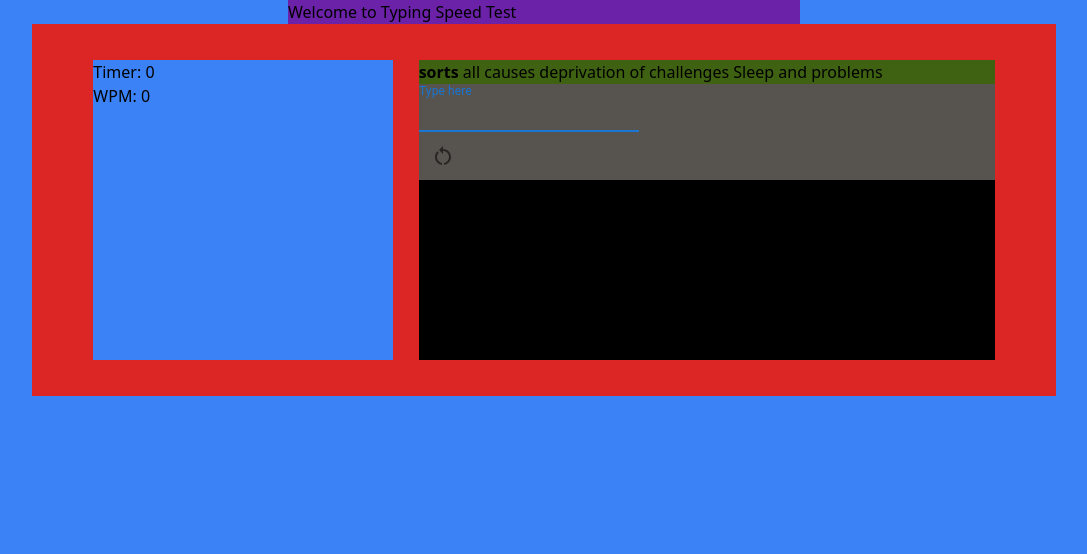
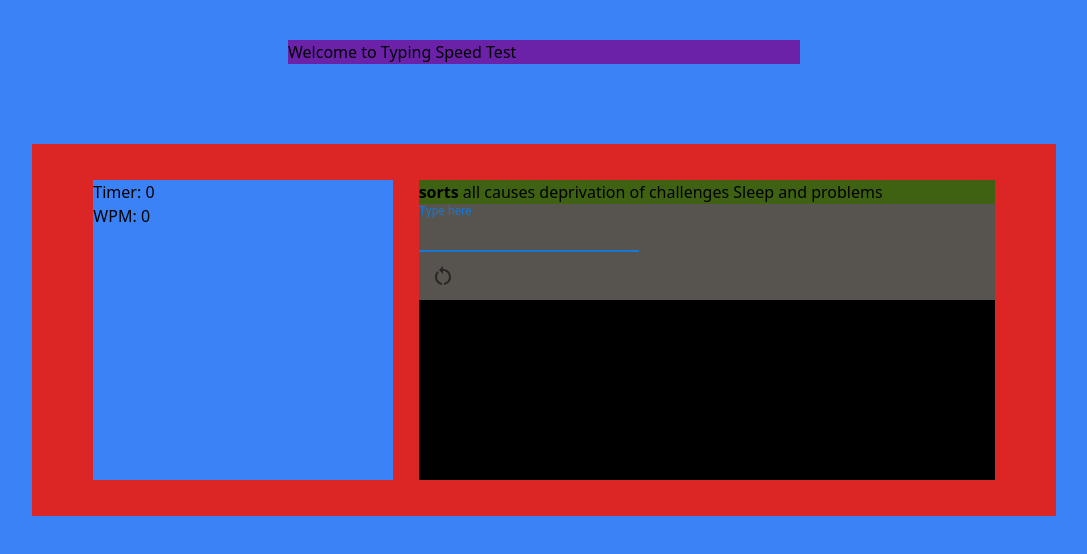
Before and after one commit to albert-dinh-01/TypingTest, a React (Create React App) app in the folder front/: page / in a window 1280 px wide. Shown: the top 554 px of the page, without its empty margins (96-1183 px from the left). Built offline with nearby package versions, Linux system fonts and the light colour scheme.

Commit message:
Moved the cards accordingly. Needs new positioning type

```diff
--- a/front/src/components/TextField/TextField.tsx
+++ b/front/src/components/TextField/TextField.tsx
@@ -126,7 +126,7 @@ const TextFieldComponent = () => {
 	return (
 		<div
 			id="textFieldContainer"
-			className="relative bg-red-600 top-0 left-[10%] h-auto w-[80vw] p-9 flex justify-evenly"
+			className="relative bg-red-600 top-[15vh] left-[10%] h-auto w-[80vw] p-9 flex justify-evenly"
 		>
 			<div className="bg-blue-500 w-[300px] h-[300px]" id="timer">
 				<Timer
--- a/front/src/components/WelcomeText/WelcomeText.tsx
+++ b/front/src/components/WelcomeText/WelcomeText.tsx
@@ -3,7 +3,7 @@ import React from "react";
 const WelcomeText = () => {
 	return (
 		<div
-			className="relative bg-purple-800 top-[20%] left-[30%] h-auto max-h-[15%] w-auto max-w-[40%]"
+			className="relative bg-purple-800 top-[5vh] left-[30%] h-auto max-h-[15%] w-auto max-w-[40%]"
 			id="welcomeContainer"
 		>
 			<p className="" id="welcomeText">
```
